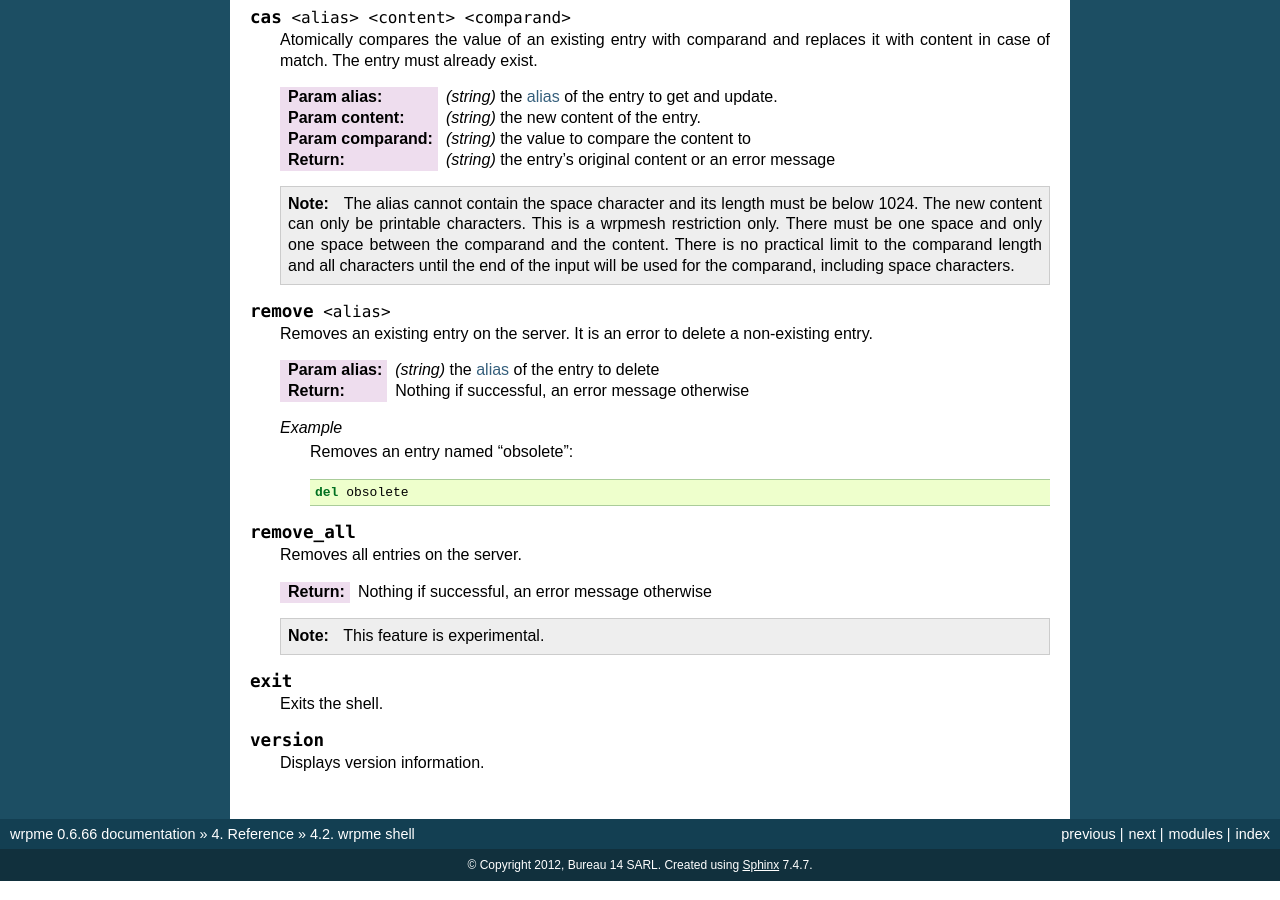
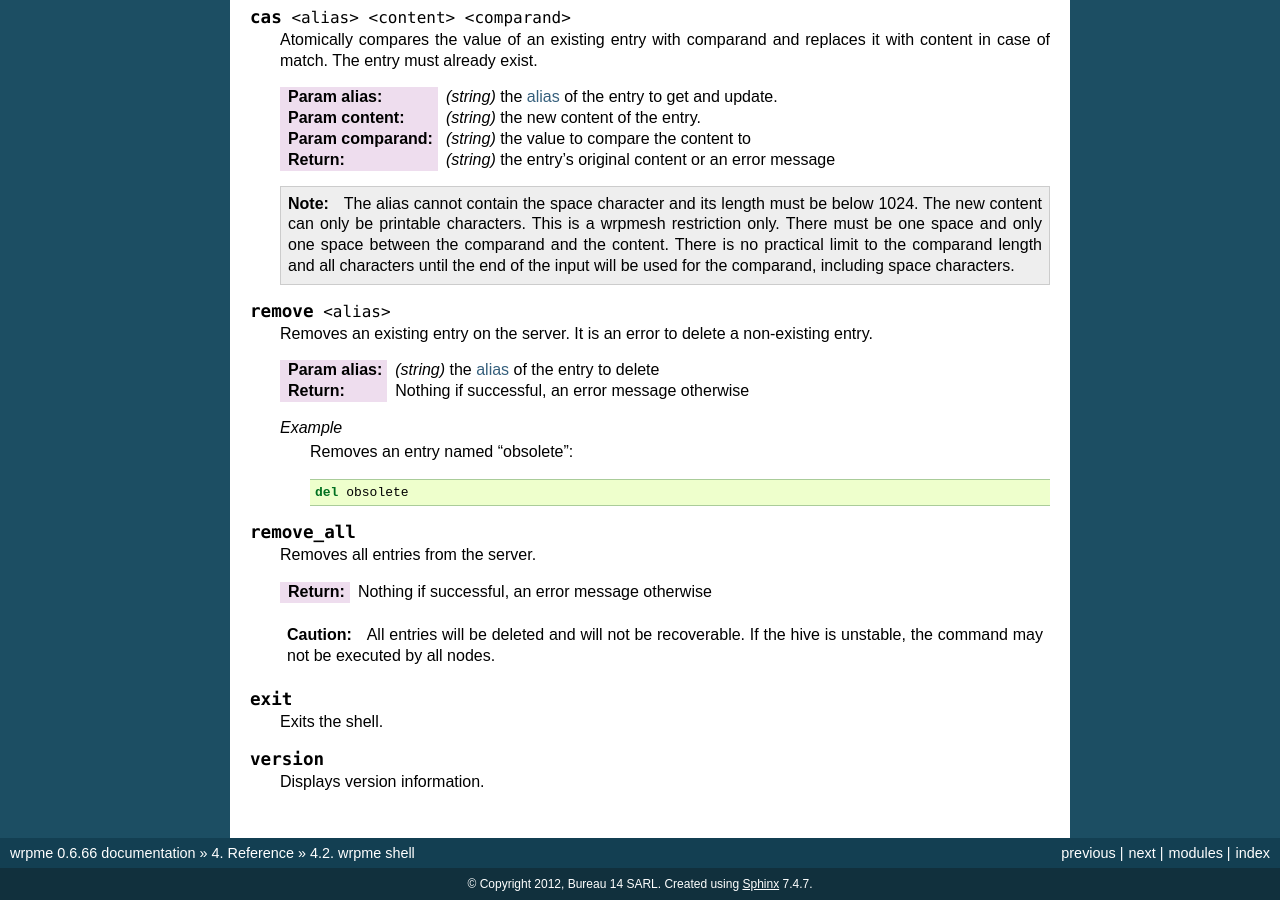
Before and after one commit to iltommi/qdb-documentation, a Sphinx documentation site: the page built from source/reference/wrpme_shell.rst, in a window 1280 px wide and 900 px high, scrolled down 4828 px. Built offline with Sphinx 7.4.7, drawn with Linux system fonts in a browser that asks for light colours; formulas are drawn with MathJax 3; some of the changed text lies outside the part shown.

Commit message:
Case 277 - Update documentation

```diff
--- a/source/api/c.rst
+++ b/source/api/c.rst
@@ -504,8 +504,12 @@ Reference
 
 .. c:function:: wrpme_error_t wrpme_remove_all(wrpme_handle_t handle)
 
-    Removes all the :term:`entry` present on the wrpme server.
+    Removes all the entries on all the nodes of the wrpme cluster. The function returns when the command has been dispatched and executed on the whole cluster or an error occured.
+
+    If the command cannot be dispatched on the whole cluster, it will be dispatched on as many nodes as possible and the function will return with a wrpme_e_unstable code.
 
     The handle must be initialized (see :c:func:`wrpme_open` and :c:func:`wrpme_open_tcp`) and the connection established (see :c:func:`wrpme_connect`).
 
     :return: An error code of type :c:type:`wrpme_error_t`
+
+    .. caution:: This call is meant for very specific use case and should not be used in production environments.
--- a/source/reference/wrpme_shell.rst
+++ b/source/reference/wrpme_shell.rst
@@ -45,7 +45,7 @@ Commands
  :ref:`get_update <wrpmesh_getupdate>` atomically get and udpdate an existing entry if any
  :ref:`cas <wrpmesh_cas>` atomically   compare and swap an entry in case of match
  :ref:`remove <wrpmesh_del>`           remove given entry
- :ref:`remove_all <wrpmesh_removeall>`  remove all entries (experimental)
+ :ref:`remove_all <wrpmesh_removeall>` remove all entries
  :ref:`exit <wrpmesh_exit>`            exit the shell (interactive mode only)
  ===================================== ==========================================================
 
@@ -284,12 +284,12 @@ A command generally requires one or several arguments. Each argument is separate
 .. _wrpmesh_removeall:
 .. option:: remove_all
 
-    Removes all entries on the server.
+    Removes all entries from the server.
 
     :return: Nothing if successful, an error message otherwise
 
-    .. note::
-        This feature is experimental.
+    .. caution::
+        All entries will be deleted and will not be recoverable. If the hive is unstable, the command may not be executed by all nodes.
 
 .. _wrpmesh_exit:
 .. option:: exit
```
